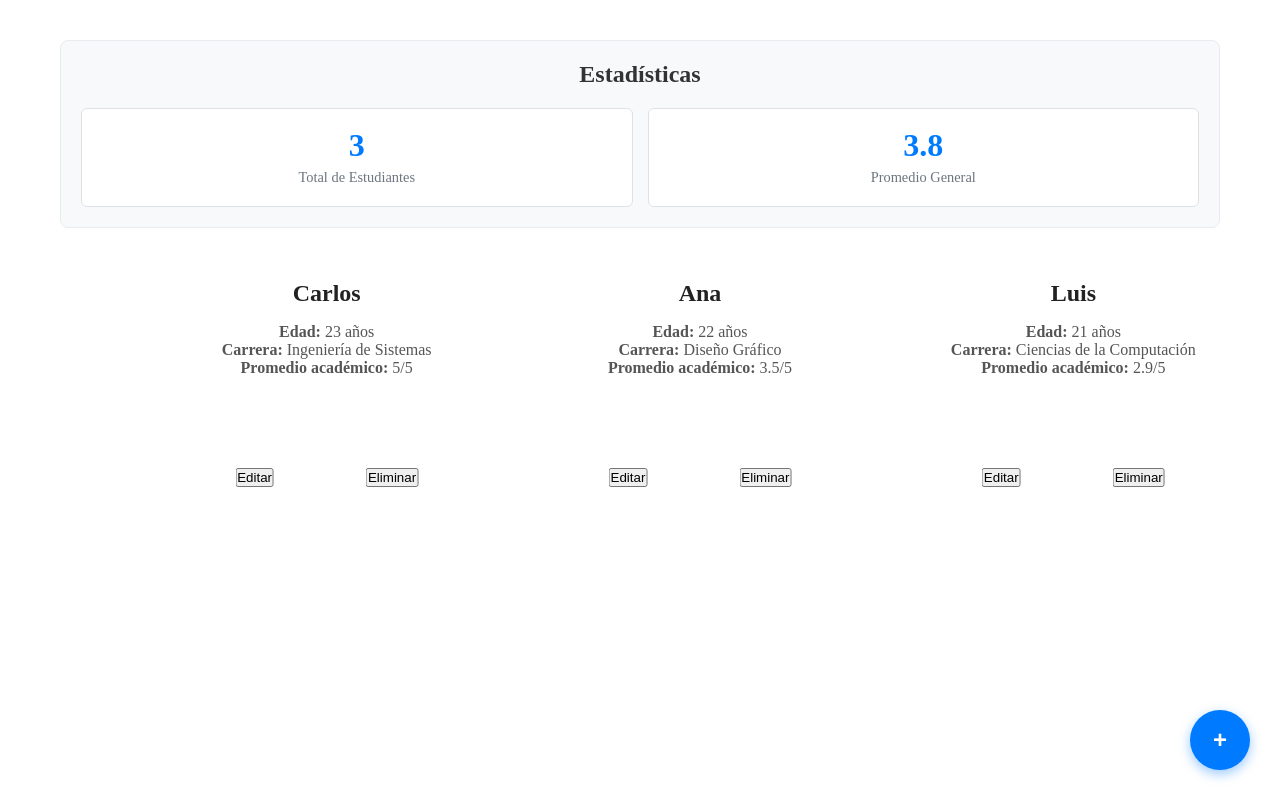
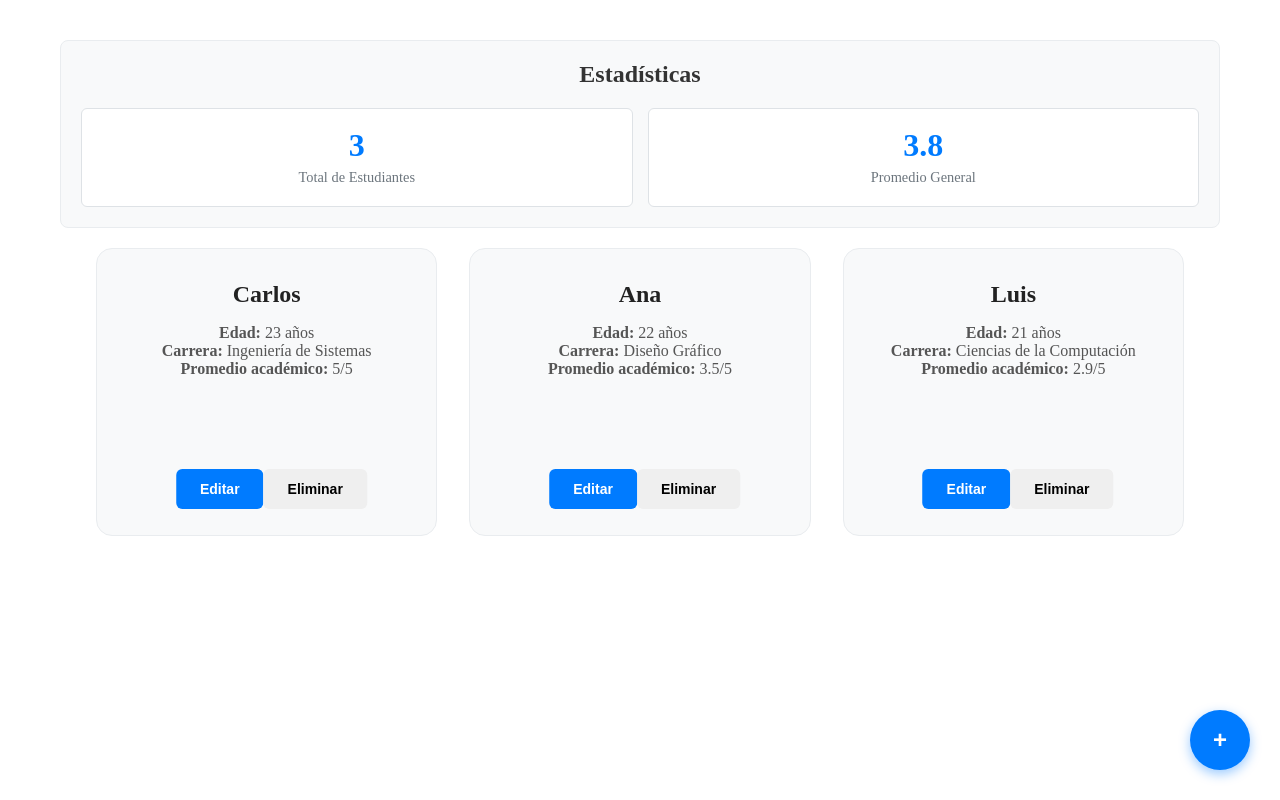
Before and after one commit to SerapheimXYZ/SGE, a React (Vite) app: page / in a window 1280 px wide. Built offline with nearby package versions, Linux system fonts and the light colour scheme.

Commit message:
Re-writing some styles

```diff
--- a/src/components/StudentCard.jsx
+++ b/src/components/StudentCard.jsx
@@ -13,8 +13,8 @@ export const StudentCard = (DATA) => {
             <p><strong>Promedio académico:</strong> {value.grade}/5</p>
           </div>
           <div className="card-actions">
-            <button>Editar</button>
-            <button>Eliminar</button>
+            <button className="edit-btn">Editar</button>
+            <button className="delete-btn">Eliminar</button>
           </div>
         </div>
       ))}
--- a/src/styles/card.css
+++ b/src/styles/card.css
@@ -1,6 +1,6 @@
 .card-container {
   position: relative;
-  left: 50vw;
+  left: 50%;
   display: grid;
   grid-template-columns: repeat(3, 1fr);
   gap: 2rem;
@@ -10,7 +10,8 @@
 }
 
 .card {
-  background: #fff;
+  background: #f8f9fa;
+  border: 1px solid #e9ecef;
   border-radius: 16px;
   padding: 2rem 2.5rem;
   width: 100%;
@@ -45,3 +46,34 @@
   justify-content: space-between;
   width: 70%;
 }
+
+button {
+  padding: 12px 24px;
+  border: none;
+  border-radius: 6px;
+  font-size: 14px;
+  font-weight: 600;
+  cursor: pointer;
+  transition: background-color 0.2s, transform 0.1s;
+}
+
+.edit-btn {
+  background-color: #007bff;
+  color: white;
+}
+
+.edit-btn:hover {
+  background-color: #0056b3;
+  transform: translateY(-1px);
+}
+
+.delte-btn {
+  background-color: #6c757d;
+  color: black;
+}
+
+.delete-btn:hover {
+  background-color: #5a6268;
+  color: white;
+  transform: translateY(-1px);
+}
```
